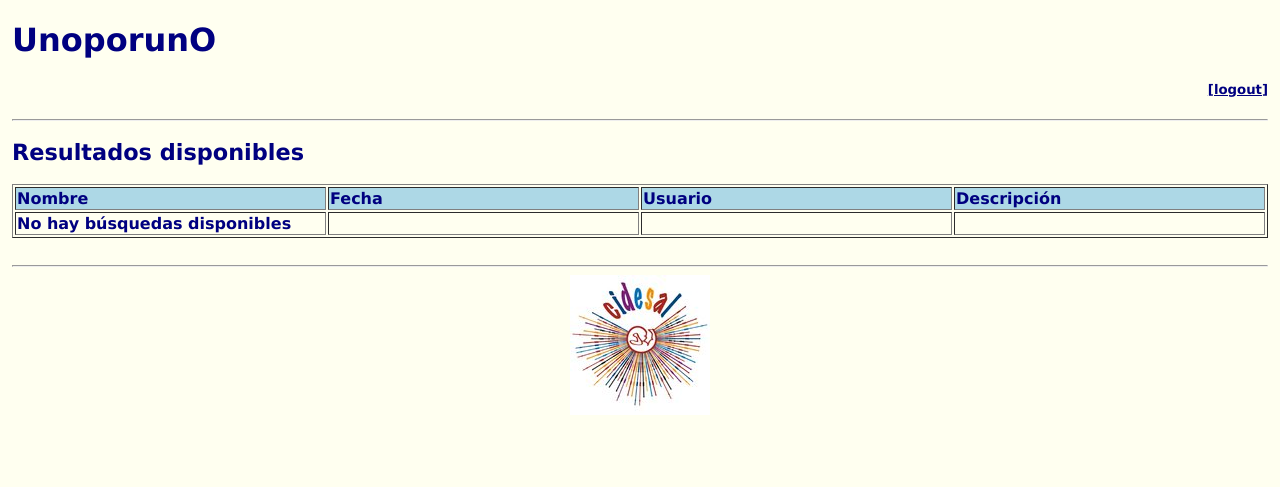
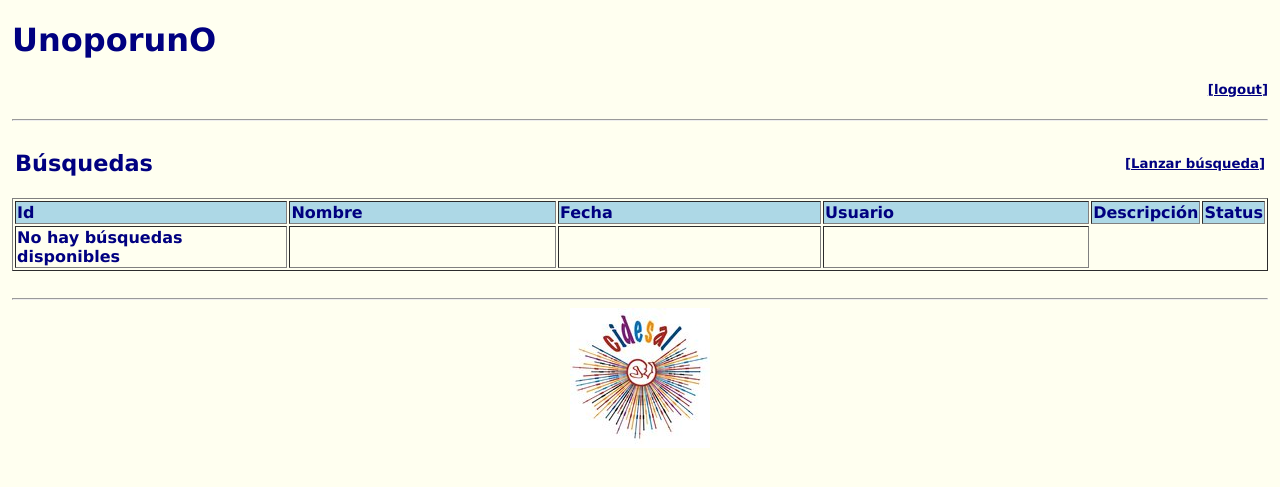
Before and after one commit to jorgegarciaflo/unoporuno, a Django app: template webapp/cidesal/templates/unoporuno/lista_busquedas.html in a window 1280 px wide. Shown: the top 487 px of the page. Run offline with Django 3.2, Linux system fonts and the light colour scheme; the template is opened without the code that fills it, so the values that code supplies are empty.

Commit message:
lanzamiento de procesos por el usuario

```diff
--- a/webapp/cidesal/templates/unoporuno/lista_busquedas.html
+++ b/webapp/cidesal/templates/unoporuno/lista_busquedas.html
@@ -1,21 +1,29 @@
 {% extends "unoporuno/header.html" %}
 {% block content %}
-<h2>Resultados disponibles</h2>
+<table border="0" width="100%">
+<td width="40%"><h2>Búsquedas</h2></td>
+<td width="20%"></td>
+<td align="40%"><div align="right"><a href="/unoporuno/lanza_busqueda/"><h5>[Lanzar búsqueda]</h5></a></div></td>
+</table>
 
 <table border="1" width="100%">
 <tr>
+        <th align="left">Id</th>
 	<th align="left">Nombre</th>
 	<th align="left">Fecha</th>
 	<th align="left">Usuario</th>
 	<th align="left">Descripción</th>
+	<th align="left">Status</th>
 </tr>
 {% if busqueda_list %}
     {% for busqueda in busqueda_list  %}
     <tr>
+        <td width="3%">{{ busqueda.id  }}</a></td>
 	<td width="25%"><a href="/unoporuno/busqueda/{{ busqueda.id }}/">{{ busqueda.nombre  }}</a></td>
 	<td width="25%">{{ busqueda.fecha  }}</a></td>
-        <td width="25%">{{ busqueda.usuario }}</a></td>
+        <td width="17%">{{ busqueda.usuario }}</a></td>
         <td width="25%">{{ busqueda.descripcion }}</a></td>
+        <td width="5%">{{ busqueda.status }}</td>
     </tr>
     {% endfor %}
 {% else %}
--- a/webapp/cidesal/unoporuno/models.py
+++ b/webapp/cidesal/unoporuno/models.py
@@ -24,7 +24,10 @@ class Busqueda(models.Model):
     fecha = models.DateTimeField('fecha de búsqueda')
     usuario = models.CharField(max_length=200, blank=True)
     descripcion = models.CharField(max_length=200, blank=True)
-
+    status = models.CharField(max_length=2, blank=True)
+    # OK = búsqueda terminada
+    # @ = buscando
+    # x = error7
     def __unicode__(self):
         return self.nombre
 
```
Also changed, not shown: webapp/cidesal/templates/unoporuno/lanza_busqueda.html (added, +9 -0 lines), webapp/cidesal/unoporuno/forms.py (added, +25 -0 lines), webapp/cidesal/unoporuno/urls.py (+20 -0 lines), webapp/cidesal/unoporuno/views.py (+13 -0 lines).
